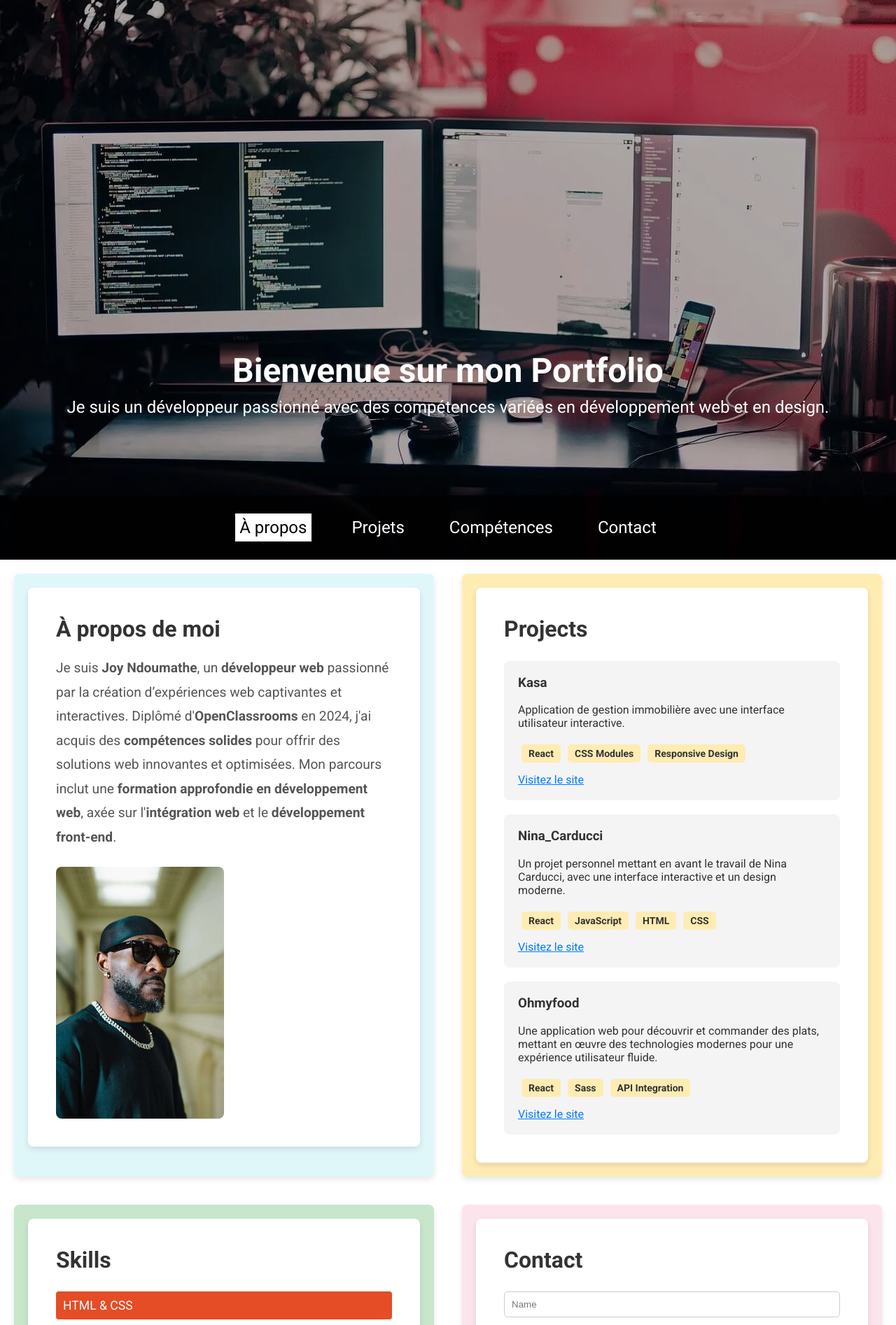
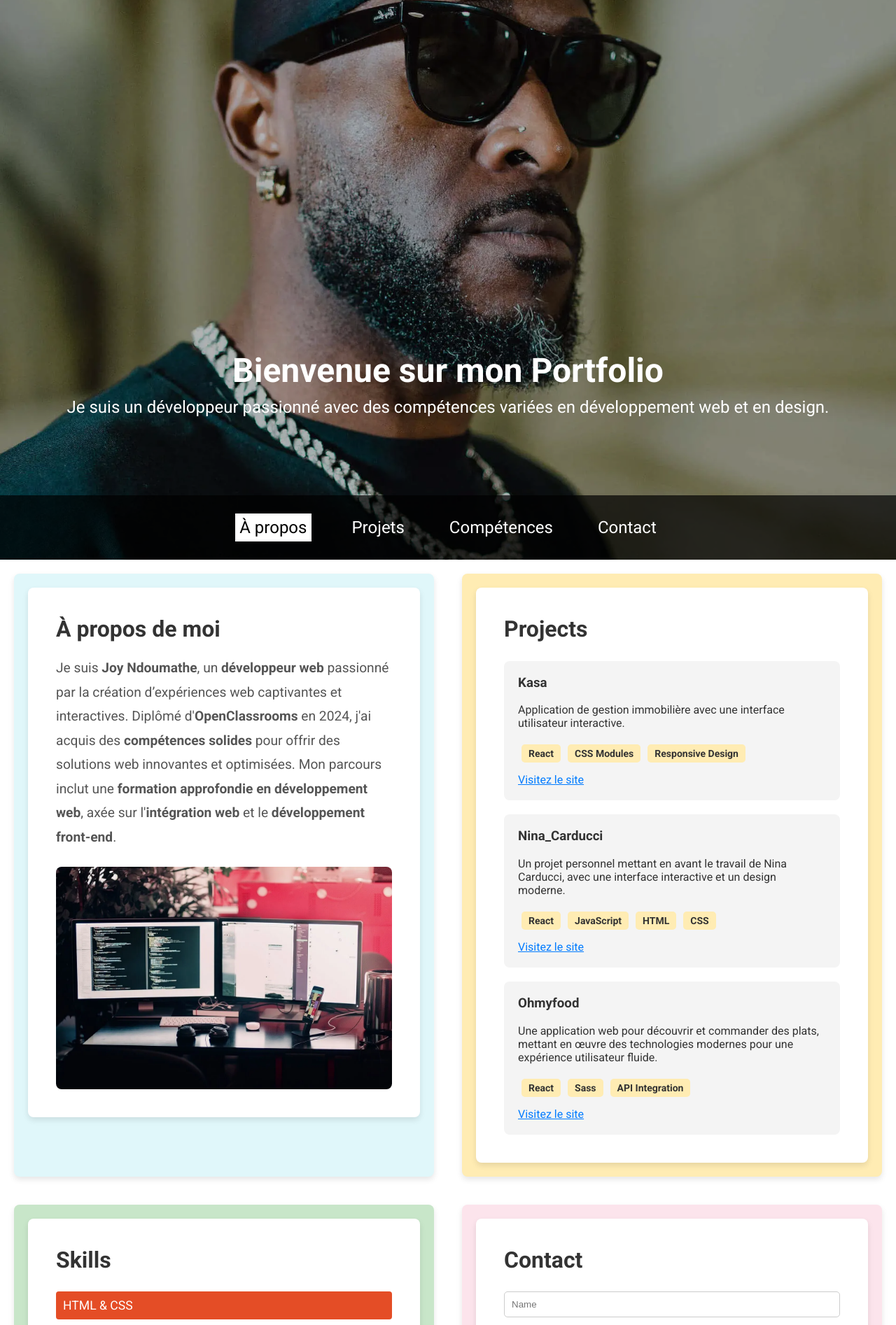
Before and after one commit to NJ4445/mon-portfolio, a React (Create React App) app: page / in a window 1280 px wide. Shown: the top 1894 px of the page at 70% size. Built offline with nearby package versions, Linux system fonts and the light colour scheme.

Commit message:
ajout images optimiser pour petot ecran

```diff
--- a/src/components/About/About.jsx
+++ b/src/components/About/About.jsx
@@ -1,7 +1,7 @@
 /* About.jsx */
 import React from 'react';
 import styles from './About.module.css';
-import aboutImage from '../../assets/img/Joy2.webp';
+import aboutImage from '../../assets/img/about.webp';
 
 function About() {
   return (
--- a/src/components/About/About.module.css
+++ b/src/components/About/About.module.css
@@ -23,7 +23,7 @@
 
 .aboutImage {
   display: block;
-  max-width: 50%;
+  max-width: 100%;
   height: auto;
   margin-top: 20px;
   border-radius: 8px;
--- a/src/components/Header/Header.module.css
+++ b/src/components/Header/Header.module.css
@@ -3,7 +3,7 @@
   position: relative;
   text-align: center;
   padding: 0;
-  background-image: url('../../assets/img/about.webp');
+  background-image: url('../../assets/img/Joy2.webp');
   background-size: contain;
   background-position: center;
   background-attachment: fixed;
@@ -117,7 +117,7 @@
 @media (max-width: 768px) {
   .header {
     height: 100vh;
-
+    background-image: url('../../assets/img/Joy2_small.webp.webp');
     background-size: cover;
     background-position: center;
   }
```
Also changed, not shown: src/assets/img/Joy2_small.webp.webp (added), src/assets/img/Joy_resized.jpg (deleted).
